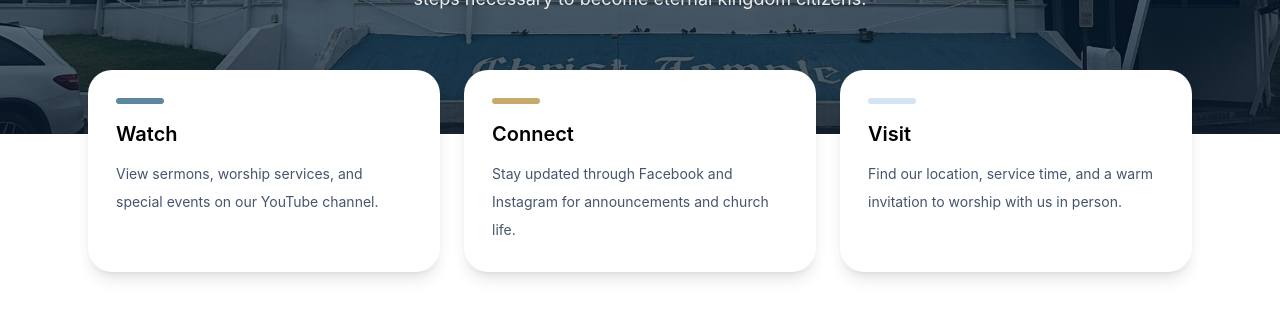
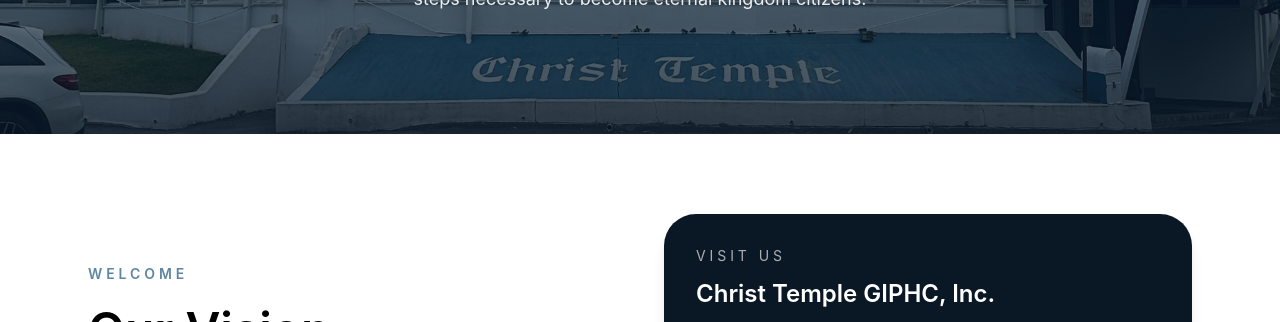
Before and after one commit to hbeamaniii/ctgiphcsite, a React (Vite) app: page / in a window 1280 px wide. Shown: the part 430-752 px from the top of the page. Built offline with nearby package versions, Linux system fonts and the light colour scheme; no server answers.

Commit message:
Remove redundant non-interactive homepage cards

```diff
--- a/src/pages/Home.jsx
+++ b/src/pages/Home.jsx
@@ -1,12 +1,10 @@
 import Header from "../components/Header";
-import InfoCards from "../components/InfoCards";
 import Vision from "../components/Vision";
 
 function Home() {
   return (
     <>
       <Header />
-      <InfoCards />
       <Vision />
     </>
   );
```
